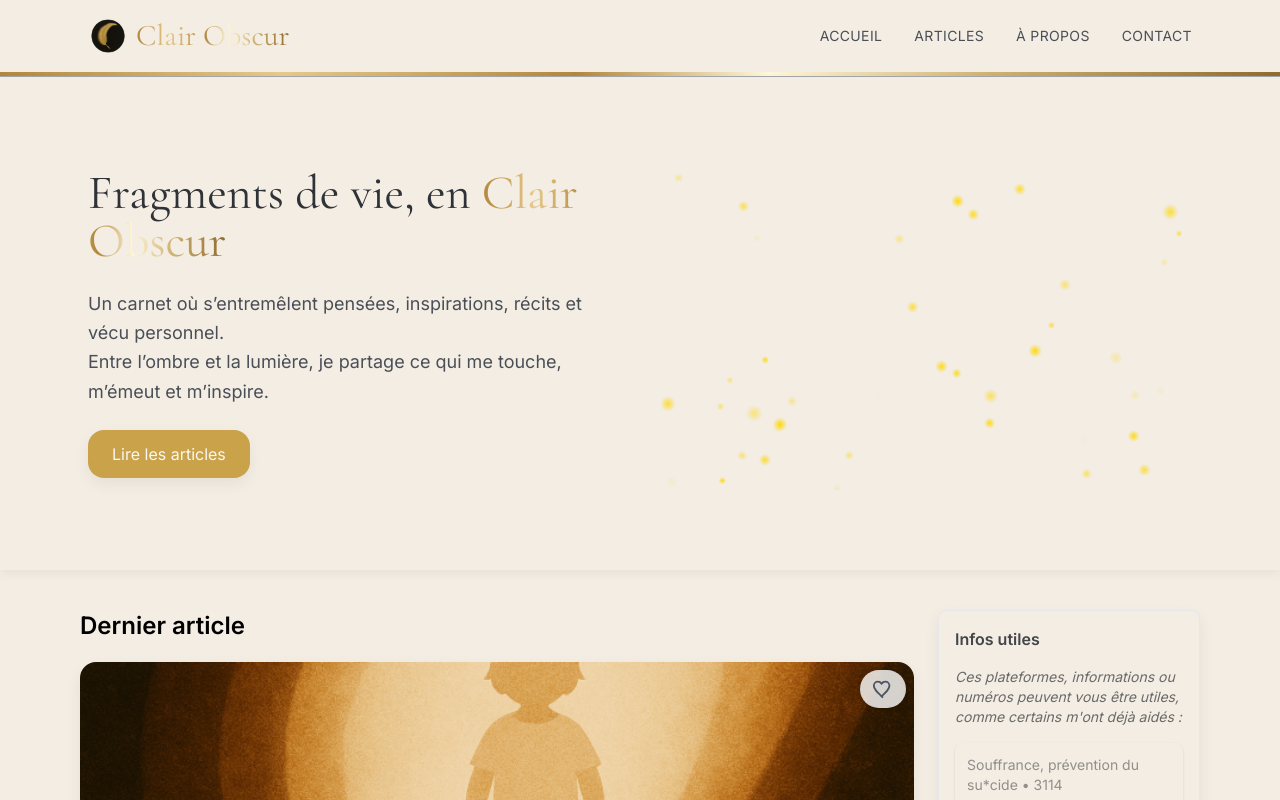
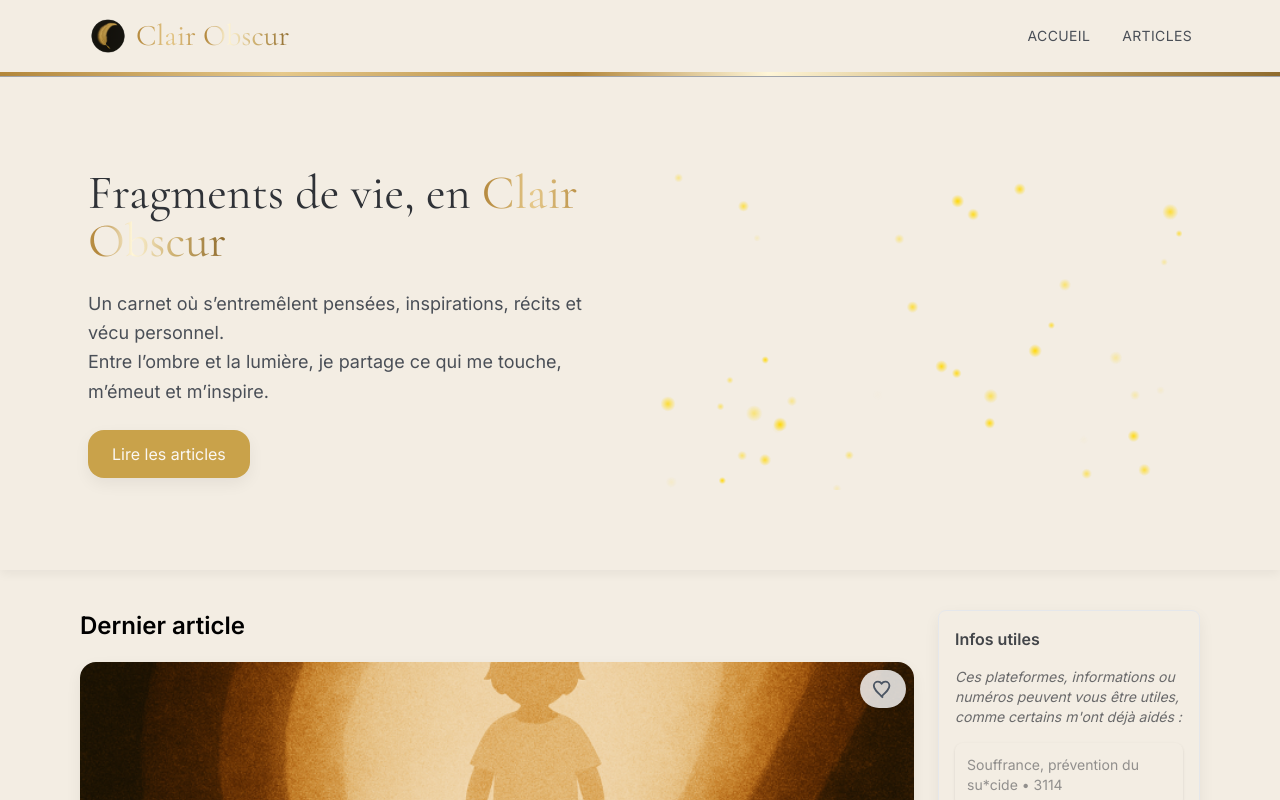
Before and after one commit to rachelSV/Clair-Obscur, an Angular app: page / in a window 1280 px wide. Shown: the top 800 px of the page. Built offline with nearby package versions, Linux system fonts and the light colour scheme.

Commit message:
refactor: :recycle:

```diff
--- a/src/app/components/header/header.component.html
+++ b/src/app/components/header/header.component.html
@@ -24,9 +24,9 @@
     <nav class="hidden md:block">
       <ul class="flex space-x-8 text-ink-soft font-sans text-sm uppercase tracking-wide">
         <li><a href="#home" class="hover:text-gold-500 hover:underline underline-offset-4 transition">Accueil</a></li>
-        <li><a href="#blog" class="hover:text-gold-500 hover:underline underline-offset-4 transition">Articles</a></li>
-        <li><a href="#about" class="hover:text-gold-500 hover:underline underline-offset-4 transition">À propos</a></li>
-        <li><a href="#contact" class="hover:text-gold-500 hover:underline underline-offset-4 transition">Contact</a></li>
+        <li><a href="#articles" class="hover:text-gold-500 hover:underline underline-offset-4 transition">Articles</a></li>
+        <!-- <li><a href="#about" class="hover:text-gold-500 hover:underline underline-offset-4 transition">À propos</a></li>
+        <li><a href="#contact" class="hover:text-gold-500 hover:underline underline-offset-4 transition">Contact</a></li> -->
       </ul>
     </nav>
   </div>
--- a/src/app/components/home/home.component.html
+++ b/src/app/components/home/home.component.html
@@ -68,6 +68,7 @@
 
 
   <!-- Section Liste des articles -->
+  <div id="articles"></div>
   <app-articles></app-articles>
 </main>
 
```
Lines whose indentation alone changed are shown as unchanged.
